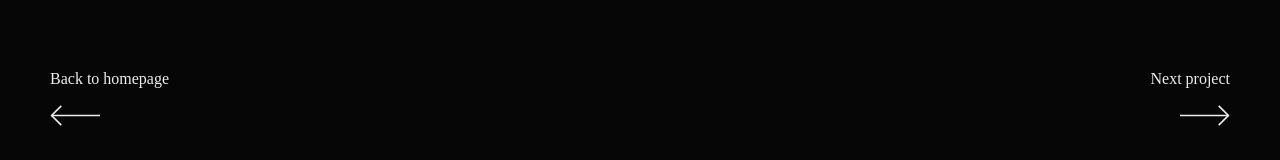
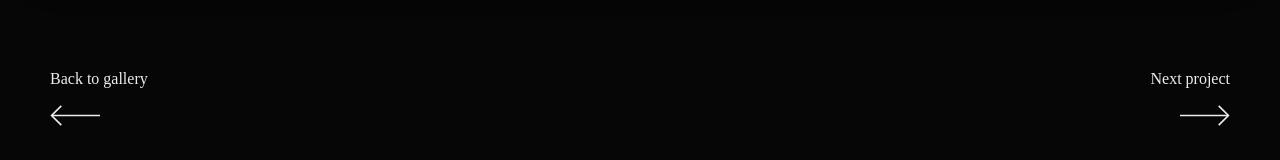
Before and after one commit to just3mpty/portfolio_v2024, a Next.js app: page /project/2 in a window 1280 px wide. Shown: the part 2317-2477 px from the top of the page. Built offline with nearby package versions, Linux system fonts and the light colour scheme.

Commit message:
Fixed target to link in projects

```diff
--- a/src/app/project/[projectId]/page.tsx
+++ b/src/app/project/[projectId]/page.tsx
@@ -65,14 +65,14 @@ const page = ({ params }: { params: { projectId: string } }) => {
                 ))}
             </div>
             <div className={styles.navigation}>
-                <Link href={"/"} target="#gallery">
+                <Link href={"/#gallery"}>
                     <Image
                         src={arrow}
                         alt="Arrow icon"
                         width={50}
                         height={25}
                     />
-                    <p>Back to homepage</p>
+                    <p>Back to gallery</p>
                 </Link>
                 {selectedProject && selectedProject._id < data.length && (
                     <Link href={`/project/${selectedProject._id + 1}`}>
--- a/src/app/project/[projectId]/selectedProject.module.scss
+++ b/src/app/project/[projectId]/selectedProject.module.scss
@@ -51,6 +51,7 @@
 
         video {
             width: 100%;
+            filter: drop-shadow(0 0 20px #060606);
 
             @media screen and (min-width: 800px) {
                 width: 50%;
@@ -139,6 +140,7 @@
             width: 100%;
             height: auto;
             object-fit: cover;
+            filter: drop-shadow(0 0 20px #060606);
         }
     }
 
--- a/src/components/about/about.module.scss
+++ b/src/components/about/about.module.scss
@@ -86,7 +86,7 @@
 
             span {
                 font-style: italic;
-                color: #575757;
+                color: #666666;
             }
         }
 
```
